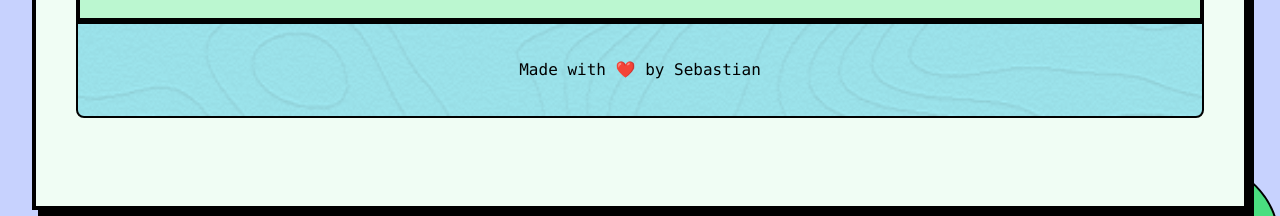
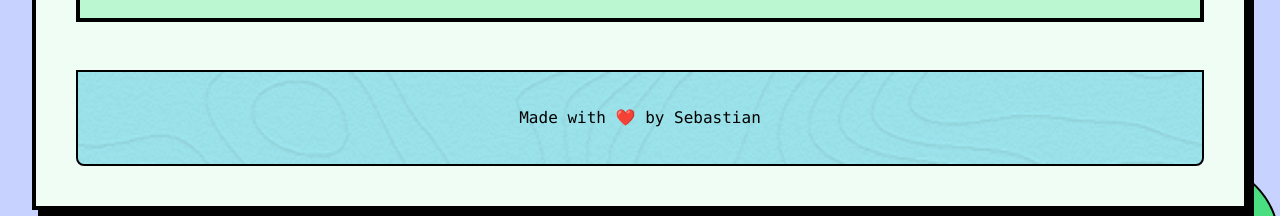
Before and after one commit to sebs-commits/portfolio-v2, a React (Vite) app in the folder frontend/: page / in a window 1280 px wide. Shown: the part 1398-1614 px from the top of the page. Built offline with nearby package versions, Linux system fonts and the light colour scheme.

Commit message:
fix: adjusted outside footer margin

```diff
--- a/frontend/src/App.jsx
+++ b/frontend/src/App.jsx
@@ -21,6 +21,8 @@ const App = () => {
         </div>
         <div className="mb-12">
           <Projects />
+        </div>
+        <div className="mt-px-6">
           <Footer />
         </div>
       </main>
```
